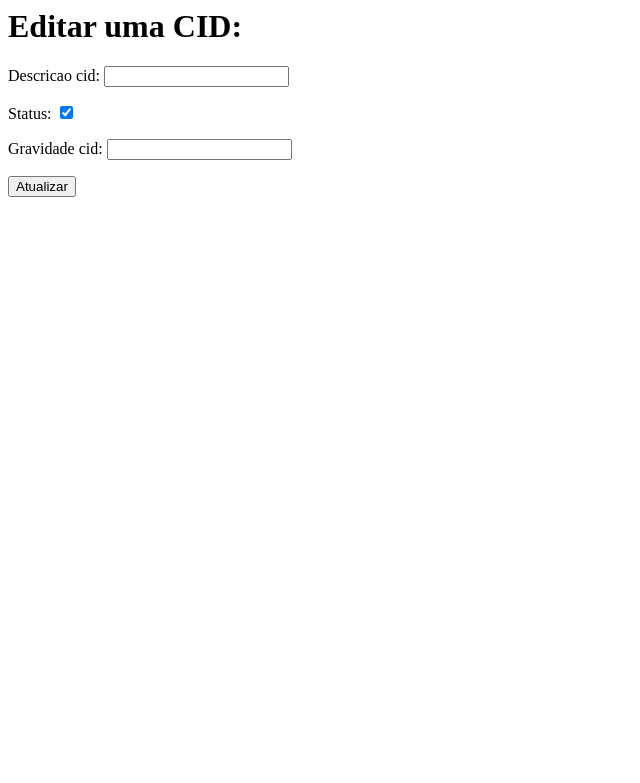
After one commit to filiperodrigues/ISSEM, a Django app: template templates/issem/editar_cid.html in a window 1280 px wide. The commit adds this page. Shown: the top 783 px of the page, without its empty margins (0-640 px from the left). Run offline with Django 3.2, Linux system fonts and the light colour scheme; the template is opened without the code that fills it: values that come from a table or form of the project are taken from there, others are empty.

```diff
--- a/issem/forms.py
+++ b/issem/forms.py
@@ -2,17 +2,11 @@ from django import forms
 from issem.models import Departamento, Cid
 
 class DepartamentoForm(forms.ModelForm):
-    nome_departamento = forms.CharField(widget=forms.TextInput())
-
     class Meta:
         model = Departamento
         fields = ('nome_departamento',)
 
 class CidForm(forms.ModelForm):
-    descricao_cid = forms.CharField(widget=forms.TextInput())
-    status = forms.BooleanField()
-    gravidade_cid = forms.IntegerField()
-
     class Meta:
         model = Cid
         fields = ('descricao_cid', 'status', 'gravidade_cid')
--- a/issem/urls.py
+++ b/issem/urls.py
@@ -7,5 +7,6 @@ urlpatterns = [
 
 	url(r'^add_departamento/$', views.add_departamento, name='add_departamento'),
 	url(r'^add_cid/$', views.add_cid, name='add_cid'),
-
+	url(r'^delete_cid/(?P<id>[0-9]+)/$', views.delete_cid, name='delete_cid'),
+	url(r'^edita_cid/(?P<id>[0-9]+)/$', views.edita_cid, name='edita_cid'),
 ]
--- a/templates/issem/cadastro_cid.html
+++ b/templates/issem/cadastro_cid.html
@@ -4,7 +4,6 @@
 <h1>Adicionar um Departamento:</h1>
 
     <form id="CidForm" method="post" action="/issem/add_cid/">
-
 
         {% csrf_token %}
         {{ form }}
--- /dev/null
+++ b/templates/issem/editar_cid.html
@@ -0,0 +1,19 @@
+<html>
+<body>
+
+<h1>Editar uma CID:</h1>
+    {% if cid %}
+        {{ cid.descricao_cid }}
+    {% endif %}
+
+
+    <form id="CidForm" method="post" action="/issem/edita_cid/">
+        {% csrf_token %}
+        {{ form.as_p}}
+
+    <input type="submit" name="submit" value="Atualizar" />
+    </form>
+
+</body>
+
+</html>
--- a/templates/issem/index.html
+++ b/templates/issem/index.html
@@ -5,14 +5,14 @@
 <h2>Departamentos</h2>
 
 {% for i in departamento %}
-    <strong>{{ i.nome_departamento }} <br/></strong>
+    <strong>{{ i.nome_departamento }} {{ i.id }} <br/></strong>
 {% endfor %}
 <p><a href="{% url 'issem:add_departamento' %}">Cadastrar Departamento</a></p>
 
 <h2>CIDS</h2>
 
 {% for i in cid %}
-    <strong>{{ i.descricao_cid }} <br/></strong>
+    <strong>{{ i.descricao_cid }} <a href="{% url 'issem:delete_cid' i.id %}">Delete</a> <a href="{% url 'issem:edita_cid' i.id %}">Editar</a><br/></strong>
 {% endfor %}
 <p><a href="{% url 'issem:add_cid' %}">Cadastrar Cid</a></p>
 
```
Also changed, not shown: issem/views.py (+25 -25 lines), issem/models.py (line endings or trailing spaces).
